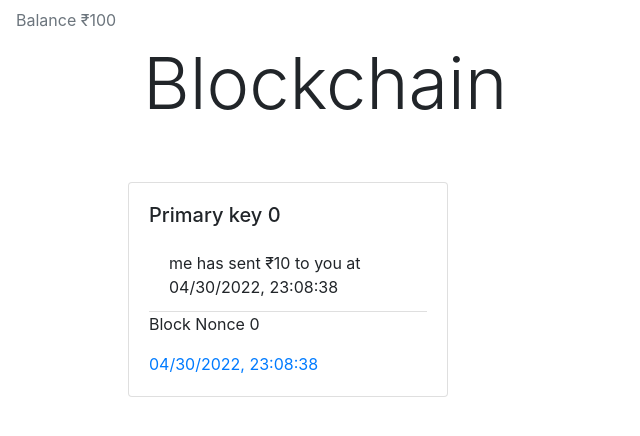
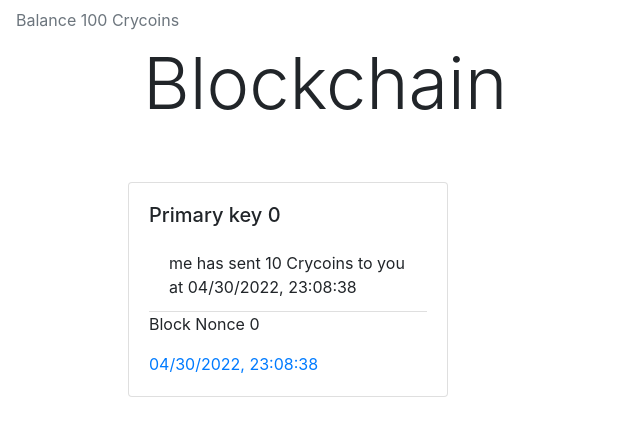
Before and after one commit to Atiya-Rabbi/crycoin, a Django app: page /blockchain_view in a window 1280 px wide. Shown: the part 60-496 px from the top of the page, without its empty margins (0-640 px from the left). Run offline with Django 4.2, Linux system fonts and the light colour scheme; some libraries are stand-ins or nearby versions.

Commit message:
replace ruppee sign with token name

```diff
--- a/crycoin/templates/crycoin/mine.html
+++ b/crycoin/templates/crycoin/mine.html
@@ -1,6 +1,6 @@
 {% extends "crycoin/layout.html" %}
 {% block body %}
-	<a class="nav-link disabled">Balance ₹{{balance}}</a>
+	<a class="nav-link disabled">Balance {{balance}} Crycoins</a>
 	<div class="container" style="margin-left: 10%;">
 		{% if message %}
 			<svg xmlns="http://www.w3.org/2000/svg" style="display: none;">
@@ -30,7 +30,7 @@
 							<h5 class="card-title">Primary key {{block.primary_ky}}</h5>
 							<ul class="list-group list-group-flush">
 								{% for trans in block.blk_data %}
-									<li class="list-group-item">{{trans.sender}} has sent ₹{{trans.amount}} to {{trans.receiver}} at {{trans.time_stamp}}</li>
+									<li class="list-group-item">{{trans.sender}} has sent {{trans.amount}} Crycoins to {{trans.receiver}} at {{trans.time_stamp}}</li>
 								{% endfor %}
 							</ul>
 							<p class="card-text">Block Nonce {{block.nonce}}</p>
@@ -45,7 +45,7 @@
 						<h5 class="card-title">Primary key {{newBlock.primary_ky}}</h5>
 						<ul class="list-group list-group-flush">
 							{% for trans in newBlock.blk_data %}
-								<li class="list-group-item">{{trans.sender}} has sent ₹{{trans.amount}} to {{trans.receiver}} at {{trans.time_stamp}}</li>
+								<li class="list-group-item">{{trans.sender}} has sent {{trans.amount}} Crycoins to {{trans.receiver}} at {{trans.time_stamp}}</li>
 							{% endfor %}
 						</ul>
 						<!-- <h6 class="card-subtitle mb-2 text-muted">{{newBlock.blk_data}}</h6> -->
--- a/crycoin/templates/crycoin/view_transaction.html
+++ b/crycoin/templates/crycoin/view_transaction.html
@@ -1,6 +1,6 @@
 {% extends "crycoin/layout.html" %}
 {% block body %}
-    <a class="nav-link disabled">Balance ₹{{balance}}</a>
+    <a class="nav-link disabled">Balance {{balance}} Crycoins</a>
     <div class="container" style="margin-left: 10%;">
         <h1 class="display-3">Transaction List</h1>
         <form action="{% url 'mine' %}" method="post">
@@ -17,7 +17,7 @@
                         {% if trans.signature %}
                             <h6 class="card-subtitle mb-2 text-muted">Signed</h6>
                         {% endif %}
-                        <p class="card-text">You have received ₹{{trans.amount}} from {{trans.sender}}</p>
+                        <p class="card-text">You have received {{trans.amount}} Crycoins from {{trans.sender}}</p>
                         <a href="#" class="card-link">{{trans.time_stamp}}</a>
                     </div>
                 </div>
```
